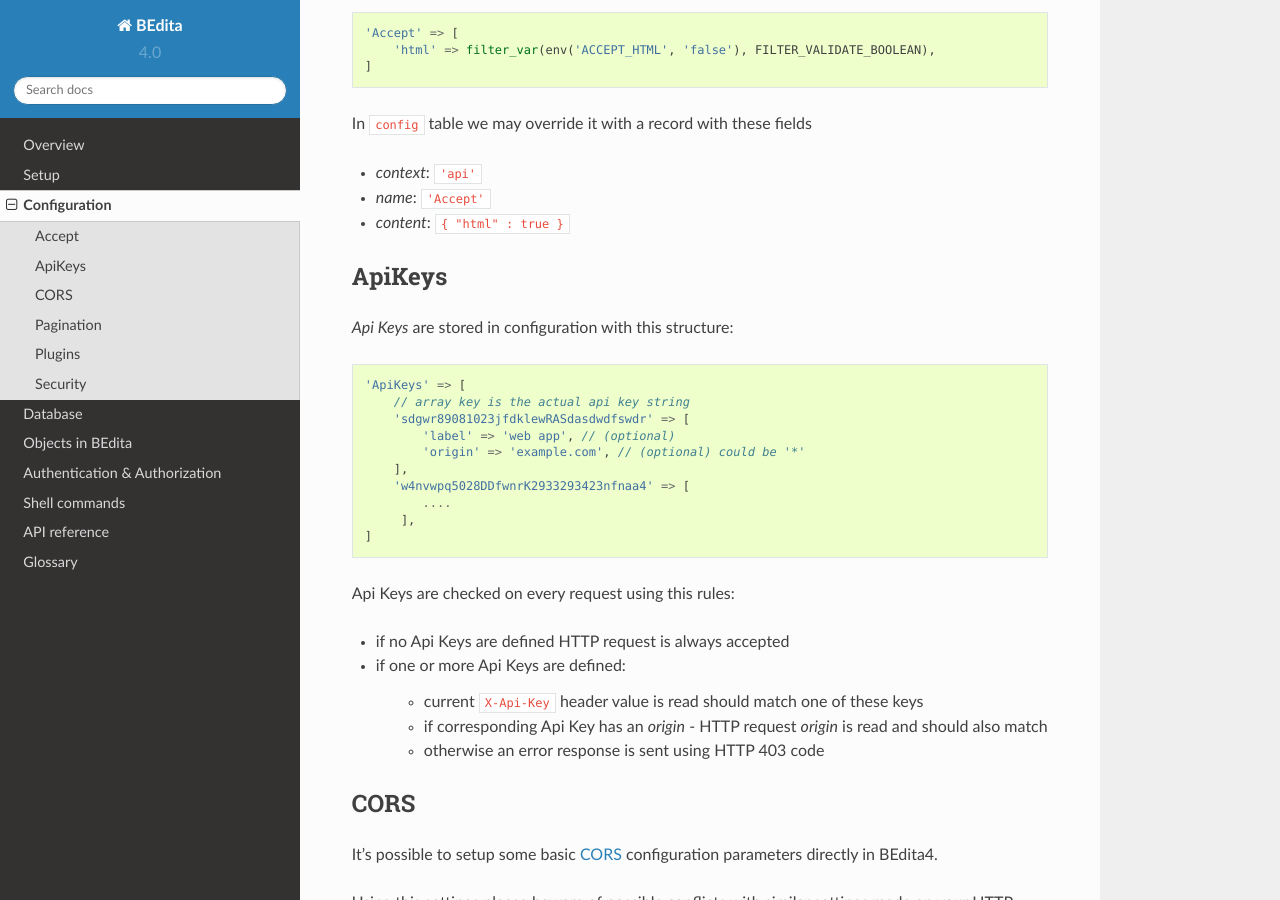
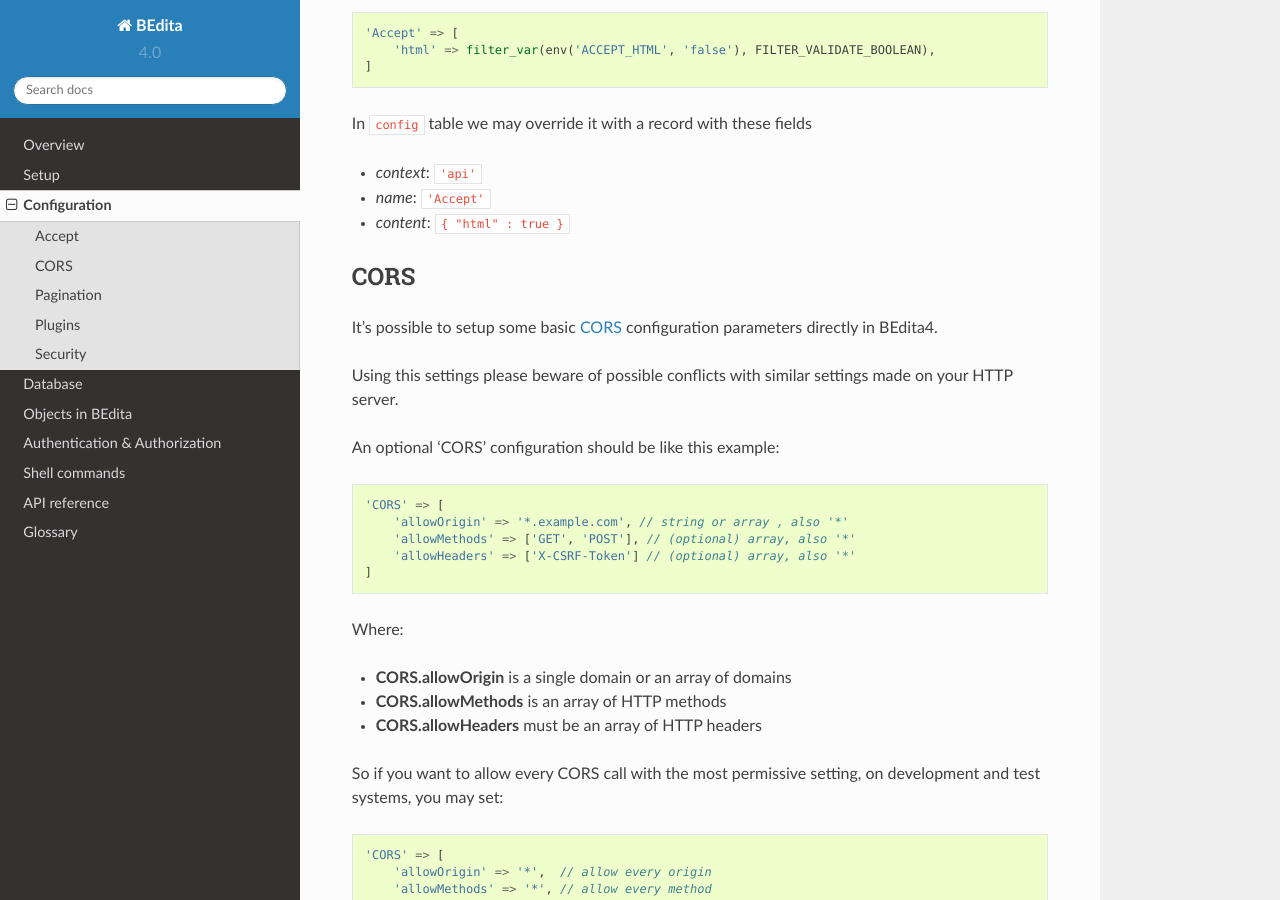
Before and after one commit to bedita/docs, a Sphinx documentation site: the page built from source/configuration.rst, in a window 1280 px wide and 900 px high, scrolled down 1007 px. Built offline with Sphinx 7.4.7 and the Read the Docs theme 2.0.0, drawn with Linux system fonts in a browser that asks for light colours.

Commit message:
chore: remove old API KEY conf

```diff
--- a/source/configuration.rst
+++ b/source/configuration.rst
@@ -45,34 +45,6 @@
 - *context*: ``'api'``
 - *name*: ``'Accept'``
 - *content*: ``{ "html" : true }``
-
-
-ApiKeys
--------
-
-*Api Keys* are stored in configuration with this structure:
-
-.. sourcecode:: php
-
-    'ApiKeys' => [
-        // array key is the actual api key string
-        'sdgwr89081023jfdklewRASdasdwdfswdr' => [
-            'label' => 'web app', // (optional)
-            'origin' => 'example.com', // (optional) could be '*'
-        ],
-        'w4nvwpq5028DDfwnrK2933293423nfnaa4' => [
-            ....
-         ],
-    ]
-
-Api Keys are checked on every request using this rules:
-
-* if no Api Keys are defined HTTP request is always accepted
-* if one or more Api Keys are defined:
-
-    - current ``X-Api-Key`` header value is read should match one of these keys
-    - if corresponding Api Key has an `origin` - HTTP request `origin` is read and should also match
-    - otherwise an error response is sent using HTTP 403 code
 
 .. _configuration-cors:
 
```
